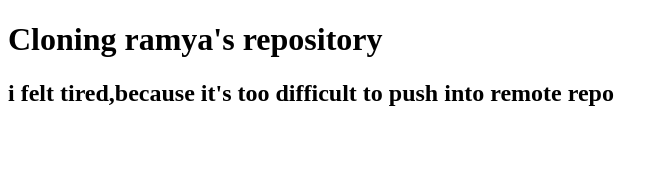
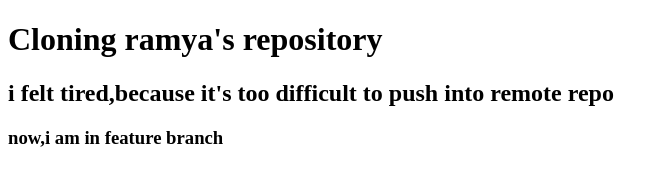
Before and after one commit to ramya-patiwada/learning, a plain HTML site: page index.html in a window 1280 px wide. Shown: the whole page, without its empty margins (0-668 px from the left). Drawn offline with Linux system fonts and the light colour scheme.

Commit message:
in branch feature

```diff
--- a/index.html
+++ b/index.html
@@ -8,5 +8,6 @@
 <body>
     <h1>Cloning ramya's repository</h1>
     <h2>i felt tired,because it's too difficult to push into remote repo</h2>
+    <h3>now,i am in feature branch</h3>
 </body>
 </html>
```
